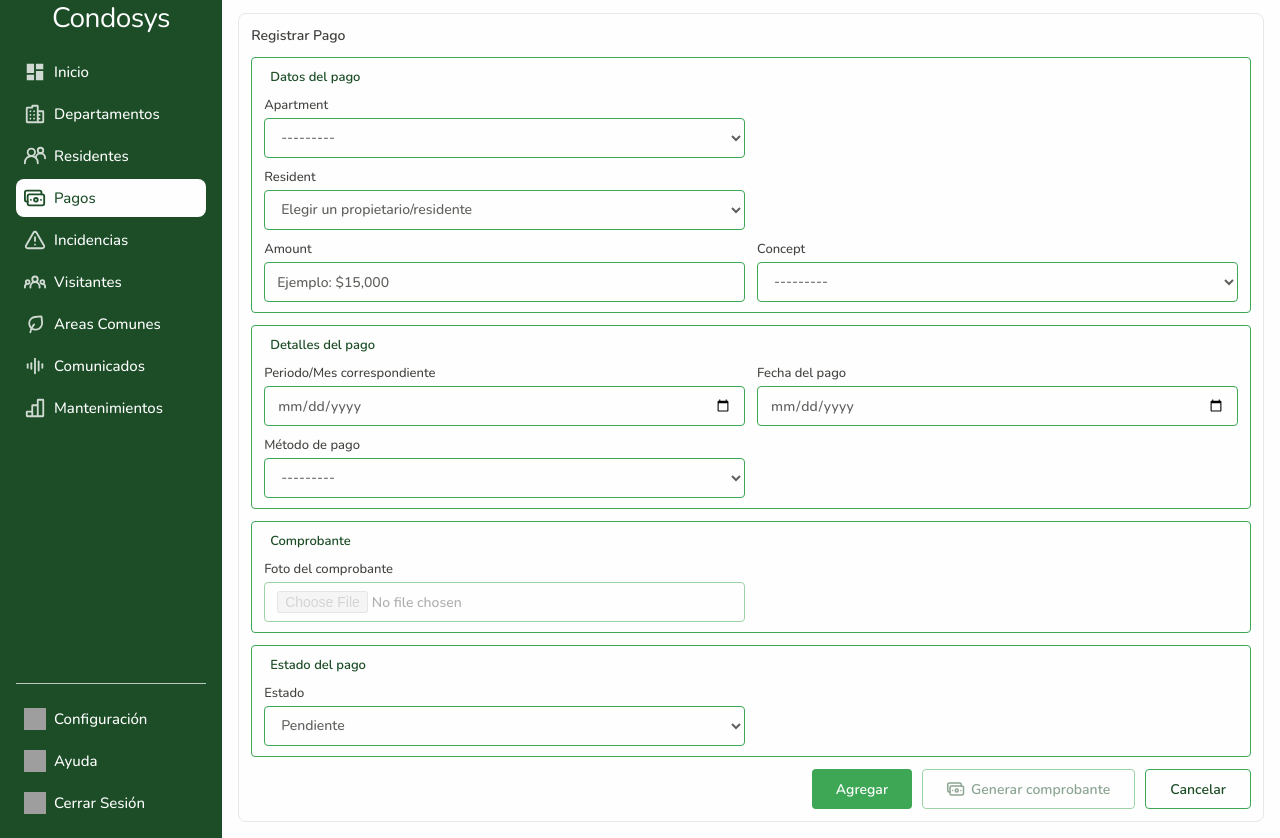
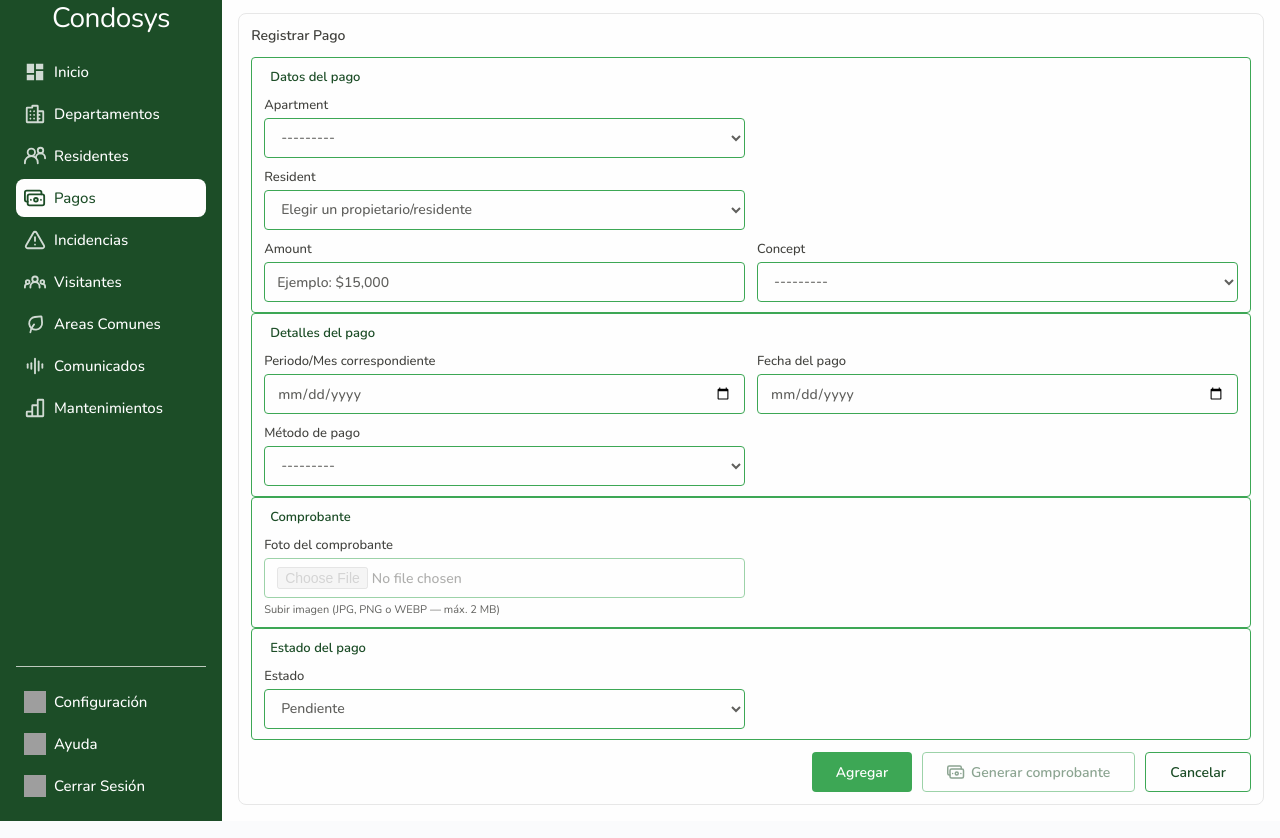
Before and after one commit to JMJ0331/condosys, a Django app: page /payments/ in a window 1280 px wide. Shown: the part 67-905 px from the top of the page. Run offline with Django 4.2, Linux system fonts and the light colour scheme; the visitor is signed in with stand-in values (Sample User, id 1); data that the repository does not hold is empty; grey boxes are pictures that could not be loaded.

Commit message:
refactor: renombré el CSS de pagos a pagos.css, externalicé su JS y usé las clases compartidas

```diff
--- a/condosys/payments/forms.py
+++ b/condosys/payments/forms.py
@@ -12,23 +12,31 @@ class PaymentForm(forms.ModelForm):
             'receipt_image', 'status',
         ]
         widgets = {
-            'apartment': forms.Select(attrs={'class': 'select-field', 'placeholder': 'Elegir apartamento'}),
-            'resident': forms.Select(attrs={'class': 'select-field', 'placeholder': 'Elegir un propietario/residente'}),
+            'apartment': forms.Select(attrs={
+                'class': 'campo-seleccion',
+                'data-pago-apartamento': '',
+                'placeholder': 'Elegir apartamento',
+            }),
+            'resident': forms.Select(attrs={
+                'class': 'campo-seleccion',
+                'data-pago-residente': '',
+                'placeholder': 'Elegir un propietario/residente',
+            }),
             'amount': forms.NumberInput(attrs={
-                'class': 'input-field',
+                'class': 'campo-entrada',
                 'placeholder': 'Ejemplo: $15,000',
                 'step': '0.01',
                 'min': '0',
             }),
-            'concept': forms.Select(attrs={'class': 'select-field', 'placeholder': 'Elegir concepto'}),
-            'period': forms.DateInput(attrs={'type': 'date', 'class': 'input-field'}),
-            'payment_date': forms.DateInput(attrs={'type': 'date', 'class': 'input-field'}),
-            'payment_method': forms.Select(attrs={'class': 'select-field', 'placeholder': 'Elegir método de pago'}),
+            'concept': forms.Select(attrs={'class': 'campo-seleccion', 'placeholder': 'Elegir concepto'}),
+            'period': forms.DateInput(attrs={'type': 'date', 'class': 'campo-entrada'}),
+            'payment_date': forms.DateInput(attrs={'type': 'date', 'class': 'campo-entrada'}),
+            'payment_method': forms.Select(attrs={'class': 'campo-seleccion', 'placeholder': 'Elegir método de pago'}),
             'receipt_image': forms.ClearableFileInput(attrs={
-                'class': 'input-field',
+                'class': 'campo-entrada',
                 'accept': 'image/jpeg,image/png,image/webp',
             }),
-            'status': forms.Select(attrs={'class': 'select-field', 'placeholder': 'Elegir estado'}),
+            'status': forms.Select(attrs={'class': 'campo-seleccion', 'placeholder': 'Elegir estado'}),
         }
 
     def __init__(self, *args, **kwargs):
--- /dev/null
+++ b/condosys/payments/static/css/pagos.css
@@ -0,0 +1,6 @@
+/* ============================================
+   Módulo Pagos - estilos específicos.
+   Los estilos de formulario/acciones/diálogo
+   viven en static/css/formularios.css,
+   acciones.css y dialogos.css (compartidos).
+   ============================================ */
--- a/condosys/payments/static/css/payments.css
+++ /dev/null
@@ -1,147 +0,0 @@
-/* ============================================
-   Formulario de Pagos
-   ============================================ */
-
-.form-section {
-	grid-column: 1 / -1;
-	border: 1px solid var(--green-600);
-	border-radius: var(--borderR-4);
-	padding: 1rem 1.2rem;
-	margin: 0 0 1.2rem 0;
-	display: flex;
-	flex-direction: column;
-	gap: 1rem;
-}
-
-.form-section legend {
-	font-size: 1.3rem;
-	font-weight: 600;
-	color: var(--green-900);
-	padding: 0 0.6rem;
-}
-
-.form-row {
-	display: grid;
-	grid-template-columns: repeat(2, minmax(0, 1fr));
-	gap: 1.2rem;
-}
-
-.form-field {
-	display: flex;
-	flex-direction: column;
-	gap: 0.4rem;
-	min-width: 0;
-}
-
-.form-field label {
-	font-size: 1.3rem;
-	font-weight: 500;
-	color: var(--black-400);
-}
-
-.form-field input,
-.form-field select,
-.form-field textarea {
-	width: 100%;
-	box-sizing: border-box;
-	height: 4rem;
-	border: 1px solid var(--green-600);
-	border-radius: var(--borderR-4);
-	padding: 0.4rem 1.2rem;
-	background: var(--white-50);
-	font: inherit;
-	font-size: 1.4rem;
-	font-weight: 520;
-	color: var(--black-300);
-	outline: none;
-}
-
-.form-field input[type="file"] {
-	height: auto;
-	padding: 0.8rem 1.2rem;
-	cursor: pointer;
-}
-
-.form-field input:hover,
-.form-field input:focus,
-.form-field select:hover,
-.form-field select:focus,
-.form-field textarea:hover,
-.form-field textarea:focus {
-	border-color: var(--green-900);
-}
-
-.form-field input::placeholder {
-	color: var(--black-300);
-}
-
-.form-field .errorlist {
-	list-style: none;
-	margin: 0;
-	padding: 0;
-	color: var(--red-500);
-	font-size: 1.2rem;
-}
-
-.dialog-footer {
-	display: flex;
-	justify-content: flex-end;
-	gap: 1rem;
-	margin-top: 1.2rem;
-}
-
-.dialog-footer button {
-	height: 4rem;
-	padding: 0 2.4rem;
-	border: none;
-	border-radius: var(--borderR-4);
-	font: inherit;
-	font-size: 1.4rem;
-	font-weight: 600;
-	cursor: pointer;
-}
-
-.dialog-footer button[type="submit"] {
-	background: var(--green-600);
-	color: var(--white-50);
-}
-
-.dialog-footer button[type="submit"]:hover {
-	background: var(--green-900);
-}
-
-.dialog-footer button[type="reset"],
-.dialog-footer button[type="button"] {
-	background: transparent;
-	color: var(--green-900);
-	border: 1px solid var(--green-600);
-}
-
-.btn-generar-comprobante {
-	display: inline-flex;
-	align-items: center;
-	justify-content: center;
-	gap: 0.6rem;
-}
-
-.btn-generar-comprobante img {
-	width: 1.8rem;
-	height: 1.8rem;
-}
-
-.btn-generar-comprobante:disabled,
-input:disabled {
-	opacity: 0.5;
-	cursor: not-allowed;
-}
-
-.dialog-footer button[type="reset"]:hover,
-.dialog-footer button[type="button"]:hover {
-	background: var(--green-50);
-}
-
-@media (max-width: 560px) {
-	.form-row {
-		grid-template-columns: 1fr;
-	}
-}
--- a/condosys/payments/templates/payments/index.html
+++ b/condosys/payments/templates/payments/index.html
@@ -1,13 +1,13 @@
 {% extends 'base.html' %}
 {% load static %}
 {% block extra_css %}
-<link rel="stylesheet" href="{% static 'css/payments.css' %}">
+<link rel="stylesheet" href="{% static 'css/pagos.css' %}">
 {% endblock %}
 {% block mini-cards %}
 {% include "componentes/header.html" with nombre_modulo=module_name %}
 <main class="container-main-side2">
 
-  <div class="Acciones-dashboard">
+  <div class="panel-acciones">
     <div class="acciones">
       <h3>Registrar Pago</h3>
 
@@ -15,83 +15,87 @@
         {% csrf_token %}
         {{ form_payment.non_field_errors }}
 
-        <div class="form-section">
+        <div class="seccion-formulario">
           <legend>Datos del pago</legend>
-          <div class="form-row">
-            <div class="form-field">
+          <div class="fila-formulario">
+            <div class="campo-formulario">
               <label for="{{ form_payment.apartment.id_for_label }}">{{ form_payment.apartment.label }}</label>
               {{ form_payment.apartment }}
+              {{ form_payment.apartment.errors }}
             </div>
           </div>
-          <div class="form-row">
-            <div class="form-field">
+          <div class="fila-formulario">
+            <div class="campo-formulario">
               <label for="{{ form_payment.resident.id_for_label }}">{{ form_payment.resident.label }}</label>
-              <select name="{{ form_payment.resident.html_name }}" id="{{ form_payment.resident.id_for_label }}" class="select-field">
+              <select name="{{ form_payment.resident.html_name }}" id="{{ form_payment.resident.id_for_label }}" class="campo-seleccion" data-pago-residente>
                 <option value="">Elegir un propietario/residente</option>
                 {% for res in residentes %}
                 <option value="{{ res.id }}" data-apartment="{{ res.apartment_id }}">{{ res.full_name }}</option>
                 {% endfor %}
               </select>
+              {{ form_payment.resident.errors }}
             </div>
           </div>
-          <div class="form-row">
-            <div class="form-field">
+          <div class="fila-formulario">
+            <div class="campo-formulario">
               <label for="{{ form_payment.amount.id_for_label }}">{{ form_payment.amount.label }}</label>
               {{ form_payment.amount }}
             </div>
-            <div class="form-field">
+            <div class="campo-formulario">
               <label for="{{ form_payment.concept.id_for_label }}">{{ form_payment.concept.label }}</label>
               {{ form_payment.concept }}
             </div>
           </div>
         </div>
 
-        <div class="form-section">
+        <div class="seccion-formulario">
           <legend>Detalles del pago</legend>
-          <div class="form-row">
-            <div class="form-field">
+          <div class="fila-formulario">
+            <div class="campo-formulario">
               <label for="{{ form_payment.period.id_for_label }}">Periodo/Mes correspondiente</label>
               {{ form_payment.period }}
             </div>
-            <div class="form-field">
+            <div class="campo-formulario">
               <label for="{{ form_payment.payment_date.id_for_label }}">Fecha del pago</label>
               {{ form_payment.payment_date }}
             </div>
           </div>
-          <div class="form-row">
-            <div class="form-field">
+          <div class="fila-formulario">
+            <div class="campo-formulario">
               <label for="{{ form_payment.payment_method.id_for_label }}">Método de pago</label>
               {{ form_payment.payment_method }}
             </div>
           </div>
         </div>
 
-        <div class="form-section">
+        <div class="seccion-formulario">
           <legend>Comprobante</legend>
-          <div class="form-row">
-            <div class="form-field">
+          <div class="fila-formulario">
+            <div class="campo-formulario">
               <label for="{{ form_payment.receipt_image.id_for_label }}">Foto del comprobante</label>
               {{ form_payment.receipt_image }}
+              <small class="ayuda-formulario">Subir imagen (JPG, PNG o WEBP — máx. 2 MB)</small>
             </div>
           </div>
         </div>
 
-        <div class="form-section">
+        <div class="seccion-formulario">
           <legend>Estado del pago</legend>
-          <div class="form-row">
-            <div class="form-field">
+          <div class="fila-formulario">
+            <div class="campo-formulario">
               <label for="{{ form_payment.status.id_for_label }}">Estado</label>
               {{ form_payment.status }}
             </div>
           </div>
         </div>
 
-        <div class="dialog-footer">
+        <div class="pie-formulario">
           <button type="submit">Agregar</button>
           <button
             type="button"
             id="btn-generar-comprobante"
-            class="btn-generar-comprobante"
+            class="btn-comprobante"
+            data-url-comprobante="{% url 'generar_comprobante' %}"
             disabled
           >
             <img src="{% static 'images/icons/verdes/lot-of-cash_green.svg' %}" alt="" />
@@ -102,68 +106,10 @@
       </form>
     </div>
   </div>
-
-  <script>
-    const selectApartamento = document.getElementById('{{ form_payment.apartment.id_for_label }}');
-    const selectResidente = document.getElementById('{{ form_payment.resident.id_for_label }}');
-
-    function filtrarResidentes() {
-      const apartamento = selectApartamento.value;
-      selectResidente.querySelectorAll('option[data-apartment]').forEach((opt) => {
-        opt.hidden = apartamento !== '' && opt.dataset.apartment !== apartamento;
-      });
-      if (selectResidente.selectedOptions[0]?.dataset.apartment &&
-          selectResidente.value !== '' &&
-          selectResidente.selectedOptions[0].dataset.apartment !== apartamento) {
-        selectResidente.value = '';
-      }
-    }
-
-    if (selectApartamento && selectResidente) {
-      selectApartamento.addEventListener('change', filtrarResidentes);
-      filtrarResidentes();
-    }
-
-    // ---- Generar comprobante ----
-    const formPago = document.getElementById('btn-generar-comprobante').closest('form');
-    const camposRequeridos = ['apartment', 'resident', 'amount', 'concept', 'period', 'status'];
-    const btnComprobante = document.getElementById('btn-generar-comprobante');
-    const inputComprobante = formPago.querySelector('[name="receipt_image"]');
-
-    function formPagoCompleto() {
-      return camposRequeridos.every((nombre) => {
-        const el = formPago.querySelector(`[name="${nombre}"]`);
-        return el && el.value && el.value.trim() !== '';
-      });
-    }
-
-    function actualizarBloqueoComprobante() {
-      const completo = formPagoCompleto();
-      btnComprobante.disabled = !completo;
-      if (inputComprobante) inputComprobante.disabled = !completo;
-    }
-
-    camposRequeridos.forEach((nombre) => {
-      const el = formPago.querySelector(`[name="${nombre}"]`);
-      if (el) {
-        el.addEventListener('change', actualizarBloqueoComprobante);
-        el.addEventListener('input', actualizarBloqueoComprobante);
-      }
-    });
-
-    actualizarBloqueoComprobante();
-
-    btnComprobante.addEventListener('click', () => {
-      const params = new URLSearchParams();
-      [
-        'apartment', 'resident', 'amount', 'concept',
-        'period', 'payment_date', 'payment_method', 'status',
-      ].forEach((nombre) => {
-        const el = formPago.querySelector(`[name="${nombre}"]`);
-        if (el && el.value) params.set(nombre, el.value);
-      });
-      window.open("{% url 'generar_comprobante' %}?" + params.toString(), '_blank');
-    });
-  </script>
 </main>
 {% endblock %}
+
+{% block scripts %}
+<script src="{% static 'js/dialogos.js' %}" defer></script>
+<script src="{% static 'js/pagos.js' %}" defer></script>
+{% endblock %}
```
